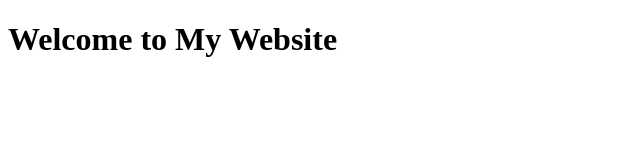
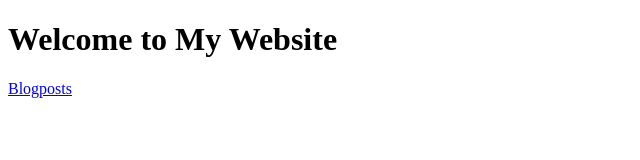
Before and after one commit to tomme2009/website, a plain HTML site: page index.html in a window 1280 px wide. Shown: the full height of the page, 0-640 px from the left. Drawn offline with Linux system fonts and the light colour scheme.

Commit message:
Added blogposts link on main page

```diff
--- a/index.html
+++ b/index.html
@@ -7,5 +7,6 @@
 </head>
 <body>
     <h1>Welcome to My Website</h1>
+    <a href="/src/blogposts/blogposts.html">Blogposts</a>
 </body>
 </html>
```
